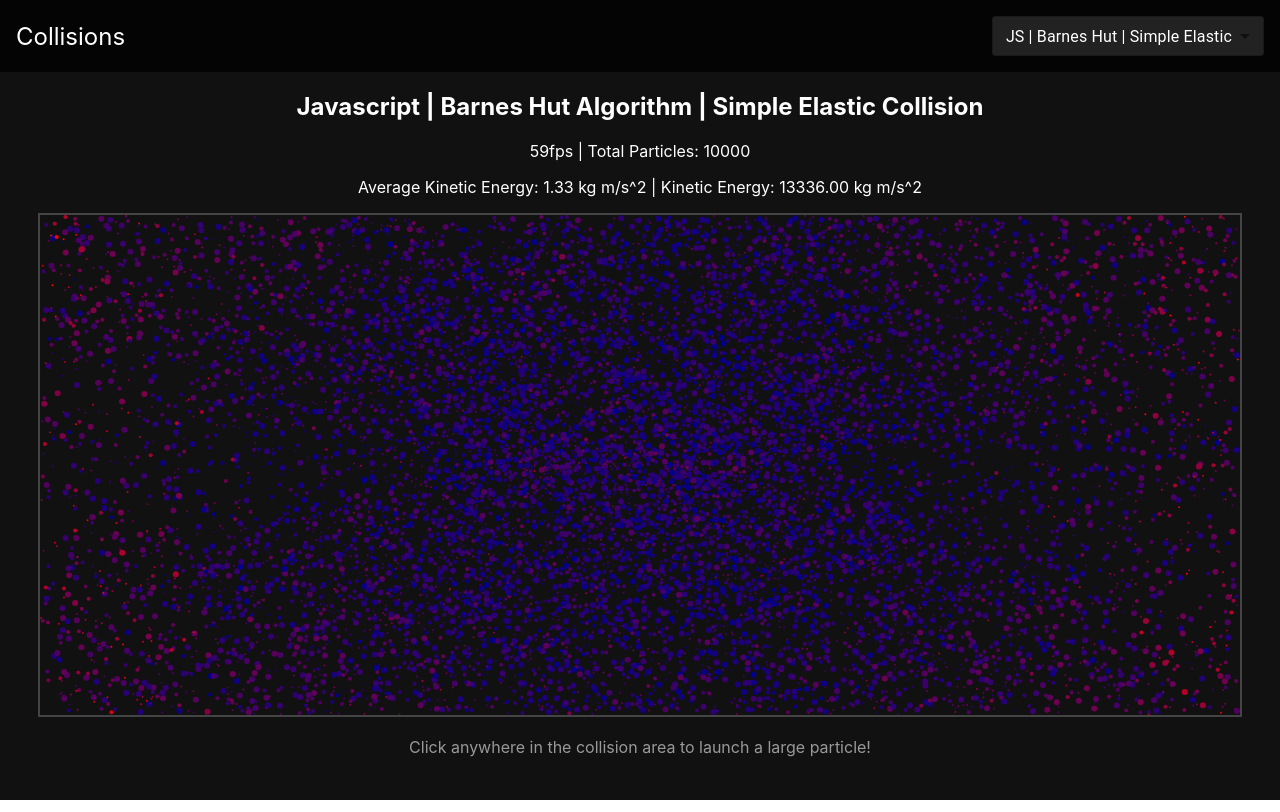
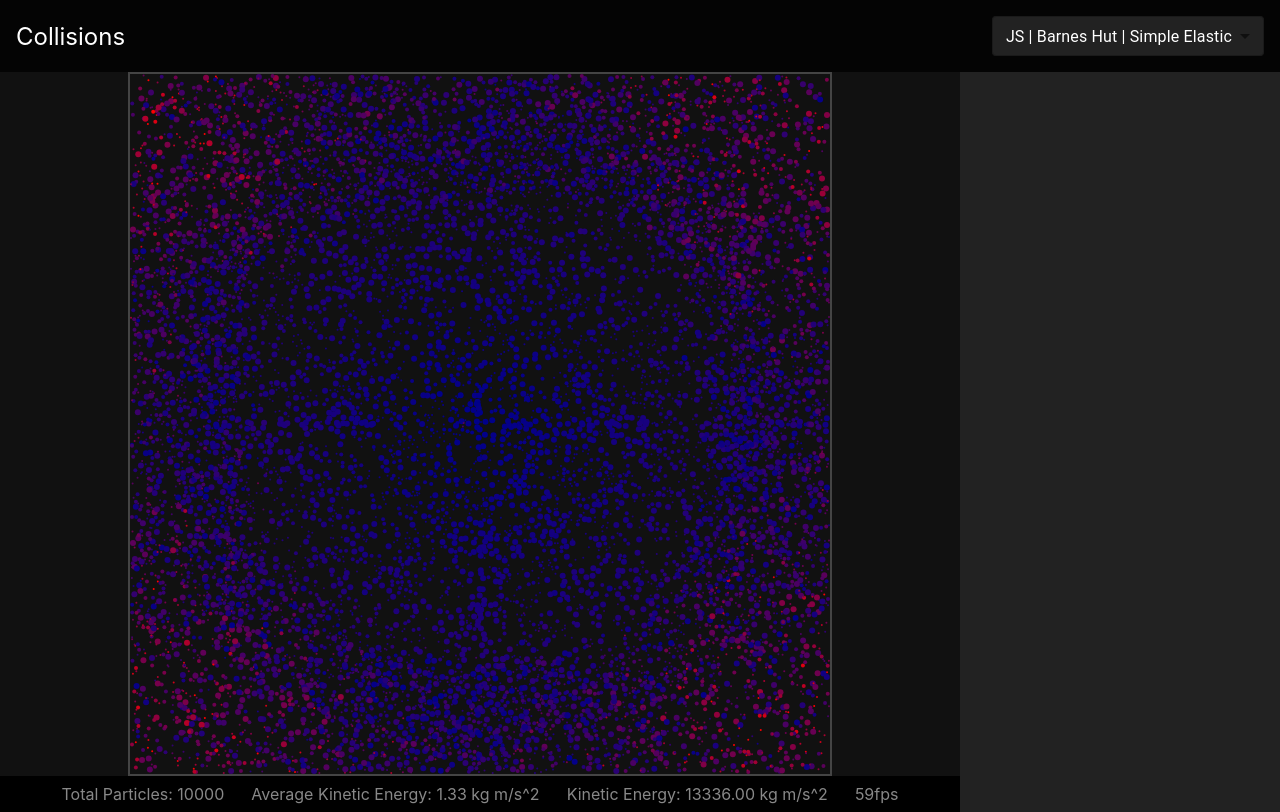
Before and after one commit to zerefwayne/collisions, a React (Create React App) app in the folder ui/: page / in a window 1280 px wide. Built offline with nearby package versions, Linux system fonts and the light colour scheme.

Commit message:
(ui) Rewrite barnes hut component UI

```diff
--- a/ui/src/App.css
+++ b/ui/src/App.css
@@ -1,3 +1,9 @@
+* {
+  box-sizing: border-box;
+  margin: 0;
+  padding: 0;
+}
+
 .App {
   text-align: center;
   height: 100vh;
@@ -6,6 +12,10 @@
   color: white;
 
   box-sizing: border-box;
+
+  display: flex;
+  flex-direction: column;
+  justify-content: stretch;
 }
 
 .App .header {
@@ -23,6 +33,11 @@
   font-size: 24px;
 }
 
+.App .scene {
+  display: block;
+  height: 100%;
+}
+
 .App .header .dropdown {
-  color: white!important;
+  color: white !important;
 }
--- a/ui/src/App.js
+++ b/ui/src/App.js
@@ -52,7 +52,7 @@ function App() {
           </FormControl>
         </div>
       </div>
-      {renderSelectedComponent()}
+      <div className="scene">{renderSelectedComponent()}</div>
     </div>
   );
 }
--- a/ui/src/javascript/BarnesHutJavascriptSimpleElasticCollision.js
+++ b/ui/src/javascript/BarnesHutJavascriptSimpleElasticCollision.js
@@ -1,5 +1,7 @@
 import { useEffect, useRef, useState } from "react";
 import { getRandomInteger, getRandomColorRgb } from "../utils";
+
+import "./styles.css";
 
 class QuadTree {
   constructor(boundary, capacity) {
@@ -104,8 +106,8 @@ const BarnesHutJavascriptSimpleElasticCollision = () => {
   // Constants
   const INITIAL_PARTICLES = 10000;
 
-  const UNIVERSE_WIDTH = 1200;
-  const UNIVERSE_HEIGHT = 500;
+  const UNIVERSE_WIDTH = 700;
+  const UNIVERSE_HEIGHT = 700;
 
   const UNIVERSE_X_START = 0;
   const UNIVERSE_X_END = UNIVERSE_WIDTH - 1;
@@ -388,15 +390,9 @@ const BarnesHutJavascriptSimpleElasticCollision = () => {
   }, [animate, context]);
 
   return (
-    <div>
-      <h2>Javascript | Barnes Hut Algorithm | Simple Elastic Collision</h2>
-      <p>
-        {fps}fps | Total Particles: {circles.length}
-      </p>
-      <p>
-        Average Kinetic Energy: {averageKineticEnergy} kg m/s^2 | Kinetic
-        Energy: {kineticEnergy} kg m/s^2{" "}
-      </p>
+    <div className="scene-container">
+      <div className="canvas-container">
+        <div className="canvas-render">
           <canvas
             ref={canvasRef}
             id="my-canvas"
@@ -405,9 +401,17 @@ const BarnesHutJavascriptSimpleElasticCollision = () => {
             style={{ border: "2px solid #444" }}
             onClick={handleClick}
           ></canvas>
-      <p style={{ color: "#999" }}>
-        Click anywhere in the collision area to launch a large particle!
-      </p>
+        </div>
+        <footer>
+          <p>Total Particles: {circles.length}</p>
+          <p>Average Kinetic Energy: {averageKineticEnergy} kg m/s^2</p>
+          <p>Kinetic Energy: {kineticEnergy} kg m/s^2 </p>
+          <p>{fps}fps</p>
+        </footer>
+      </div>
+      <div className="controls-container">
+
+      </div>
     </div>
   );
 };
--- /dev/null
+++ b/ui/src/javascript/styles.css
@@ -0,0 +1,42 @@
+.canvas-container {
+  width: 75%;
+
+  display: flex;
+  flex-direction: column;
+  justify-content: space-between;
+  align-items: center;
+}
+
+.canvas-container .canvas-render {
+  display: flex;
+  justify-content: center;
+  align-items: center;
+
+  height: 100%;
+  width: 100%;
+}
+
+.canvas-container footer {
+  background-color: black;
+  width: 100%;
+  color: #888;
+
+  display: flex;
+  flex-direction: row;
+  justify-content: space-around;
+  padding: 0.5rem 3rem;
+}
+
+.controls-container {
+  background-color: #222;
+  width: 25%;
+  height: 100%;
+}
+
+.scene-container {
+  height: 100%;
+  width: 100%;
+
+  display: flex;
+  flex-direction: row;
+}
```
Lines whose indentation alone changed are shown as unchanged.
